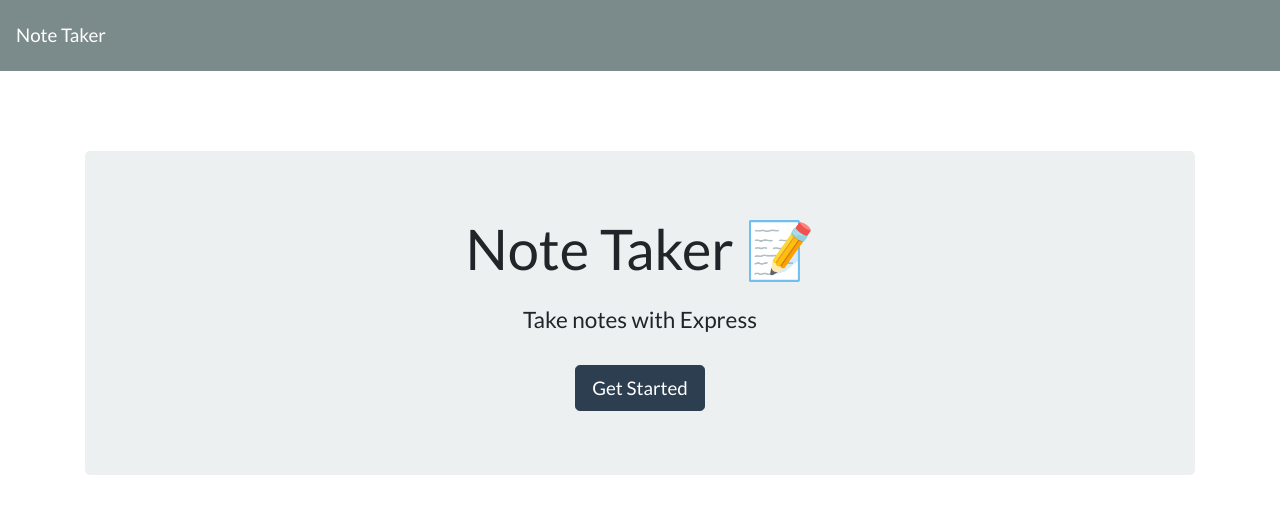
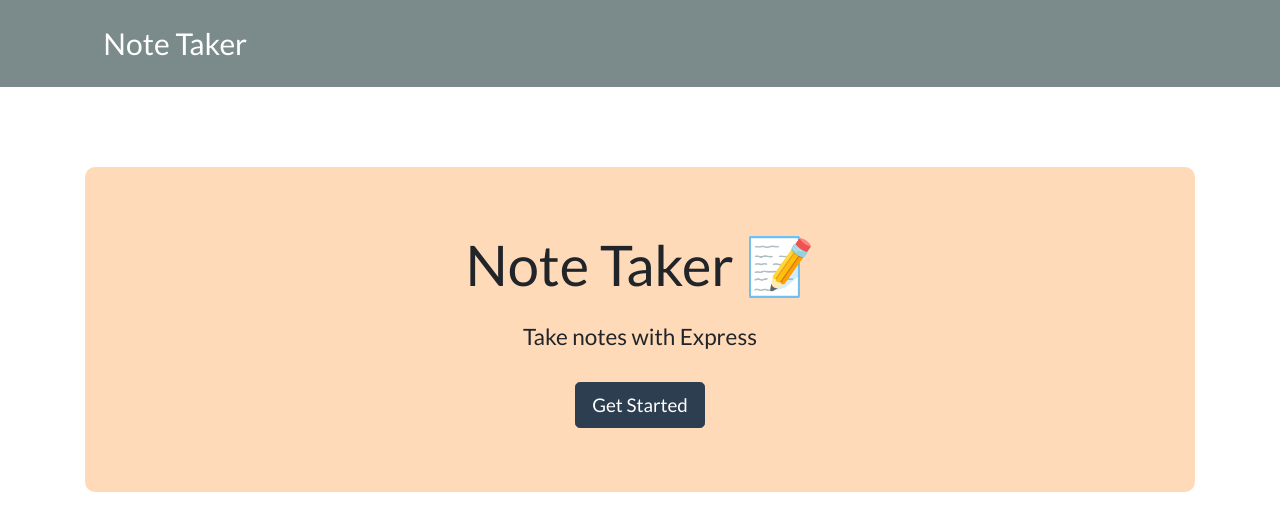
Before and after one commit to tedheikkila/note-taker, a website: page public/index.html in a window 1280 px wide. Drawn offline with nearby package versions, Linux system fonts and the light colour scheme; no server answers.

Commit message:
styled htmls

```diff
--- a/public/assets/css/styles.css
+++ b/public/assets/css/styles.css
@@ -3,6 +3,16 @@
   height: 100%;
   margin: 0;
   padding: 0;
+}
+
+.navbar-brand {
+  font-size: 30px;
+  margin-left: 7%;
+}
+
+.jumbotron {
+  background: peachpuff;
+  border-radius: 10px;
 }
 
 .save-note {
@@ -34,11 +44,12 @@
   height: 50px;
   margin-top: 13px;
   font-size: 3rem;
+  color:black
 }
 
 .note-title:read-only,
 .note-textarea:read-only {
-  color: #757575;
+  color: black;
 }
 
 .list-container .card {
@@ -46,6 +57,7 @@
   border-bottom: none;
   border-bottom-right-radius: 0;
   border-bottom-left-radius: 0;
+  background-color: peachpuff;
 }
 
 .list-container {
```
Also changed, not shown: README.md.
